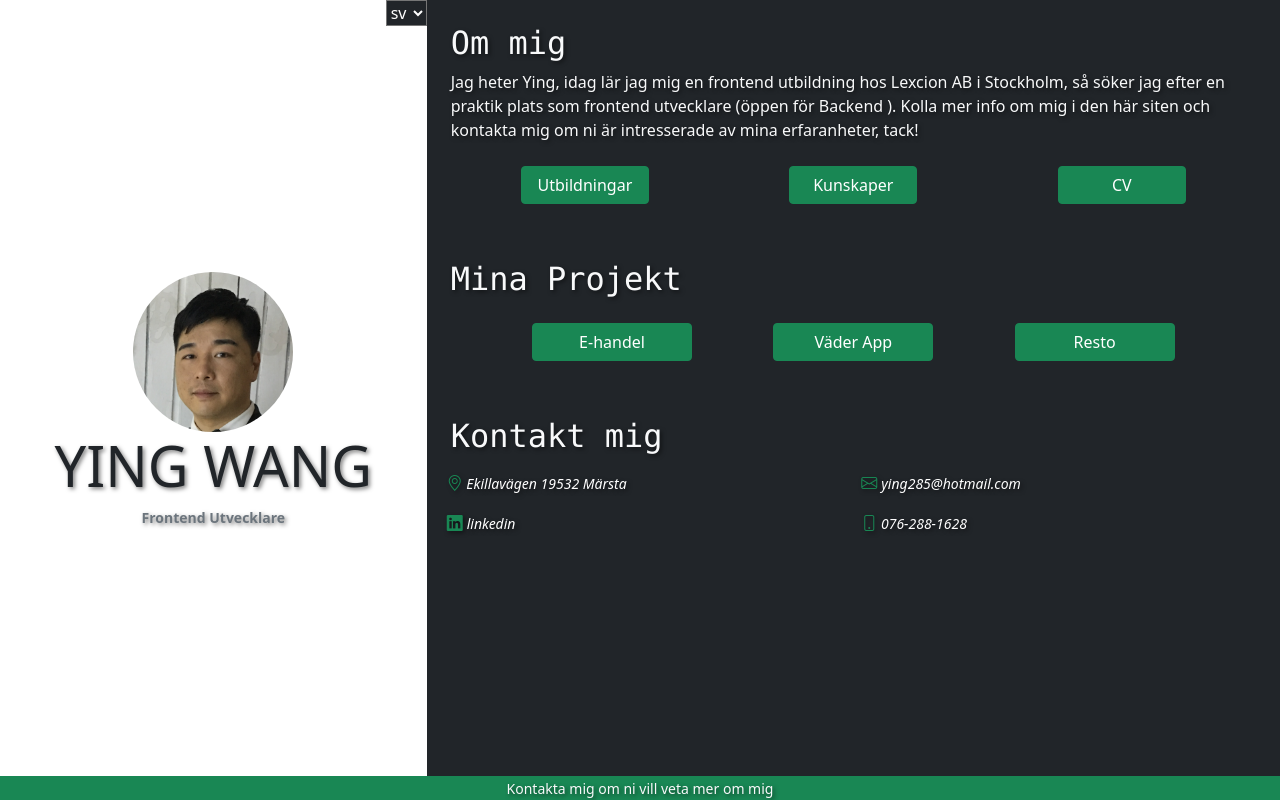
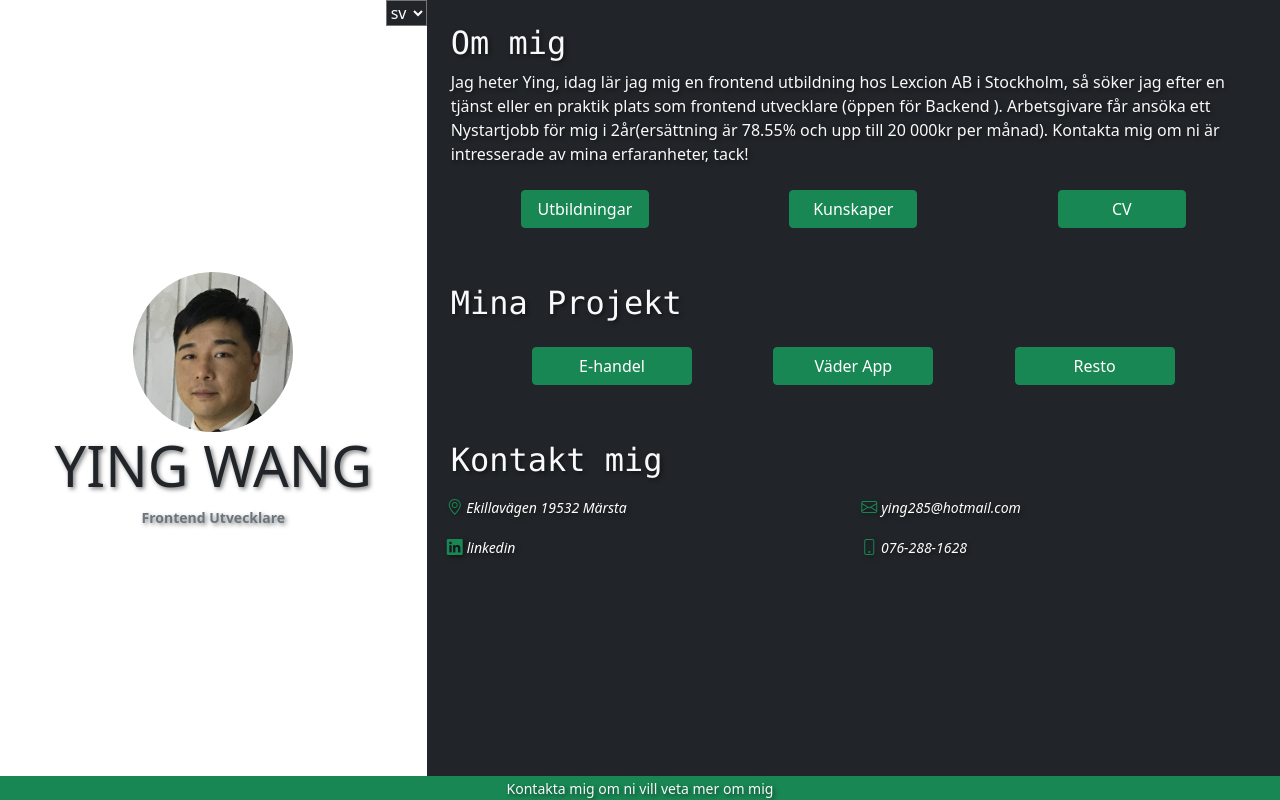
Before and after one commit to ying285/portfolio, a React (Create React App) app: page / in a window 1280 px wide. Built offline with nearby package versions, Linux system fonts and the light colour scheme.

Commit message:
modify content

```diff
--- a/src/Main/About/About.js
+++ b/src/Main/About/About.js
@@ -7,13 +7,13 @@ const message = {
   sv: {
     title: "Om mig",
     content:
-      "Jag heter Ying, idag lär jag mig en frontend utbildning hos Lexcion AB i Stockholm, så söker jag efter en praktik plats som frontend utvecklare (öppen för Backend ). Kolla mer info om mig i den här siten och kontakta mig om ni är intresserade av mina erfaranheter, tack!",
+      "Jag heter Ying, idag lär jag mig en frontend utbildning hos Lexcion AB i Stockholm, så söker jag efter en tjänst eller en praktik plats som frontend utvecklare (öppen för Backend ). Arbetsgivare får ansöka ett Nystartjobb för mig i 2år(ersättning är 78.55% och upp till 20 000kr per månad). Kontakta mig om ni är intresserade av mina erfaranheter, tack!",
   },
 
   en: {
     title: "About me",
     content:
-      "My name is Ying, I am studying a frontend course at Lexcion AB in Stockholm today, and looking for an internship as frontend developer (open for banckend). Check more info about me in this site and contact me if you are interested in my experiences, thanks!",
+      "My name is Ying, I am studying a frontend course at Lexcion AB in Stockholm today, and looking for a job or an internship as frontend developer (open for banckend). Employers can apply for a New Start job for me for 2 years (compensation is 78.55% and up to SEK 20,000 per month). Contact me if you are interested in my experiences, thanks!",
   },
 };
 const About = (props) => {
```
